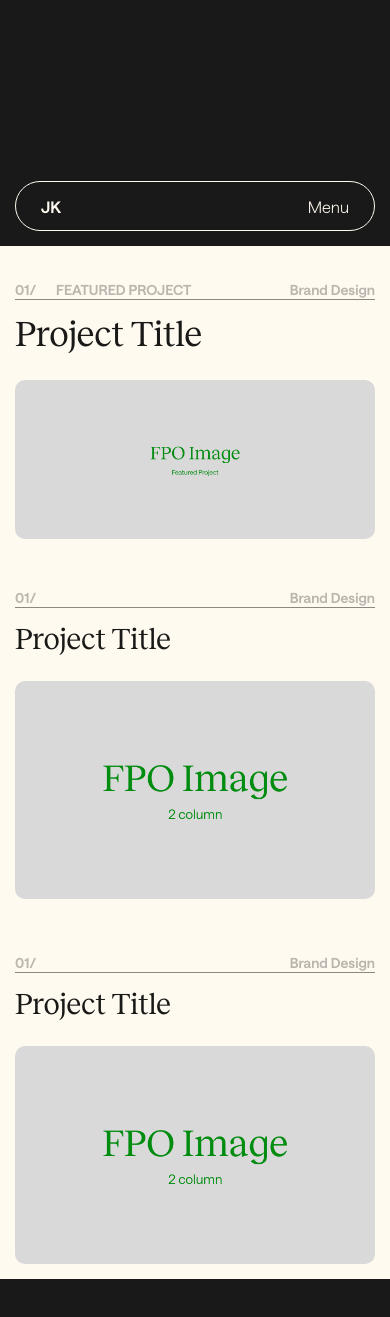
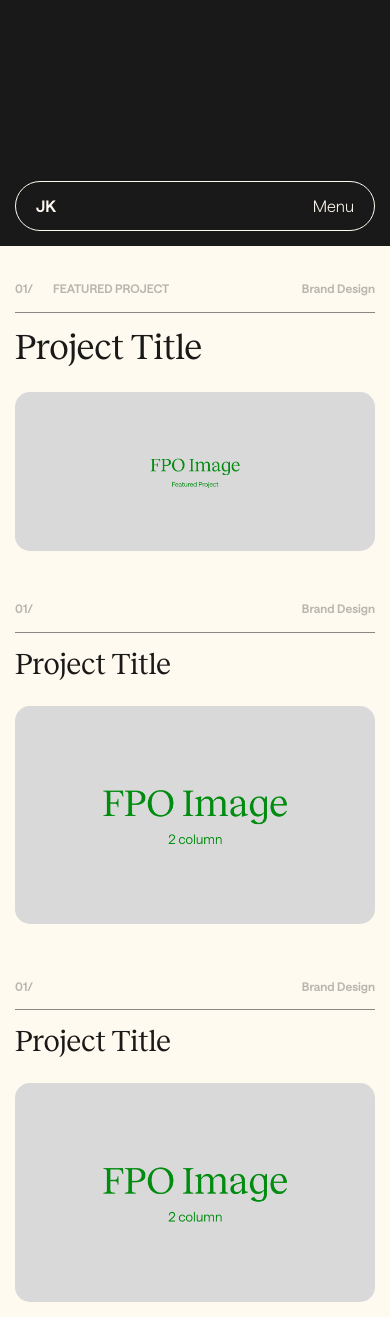
Before and after one commit to jaredkitade/2024-portfolio, a PHP site: page / in a window 390 px wide. Shown: the part 598-1915 px from the top of the page. Before the commit the page ends 1877 px from the top, so only its background shows below. Run offline with PHP 8.4, Linux system fonts and the light colour scheme.

Commit message:
nav fixes
correct nav opening motion

home page load background fix

simplify media query/root

```diff
--- a/assets/scripts/nav-bar.js
+++ b/assets/scripts/nav-bar.js
@@ -21,17 +21,17 @@
         var height = $('.home-page-hero').height();
         if(scroll > offset + height - 75){
             $('.nav').removeClass('negative');
+            $('body').removeClass('home-page-load-bg');
         } else {
         	$('.nav').addClass('negative');
+        	$('body').addClass('home-page-load-bg');
         }
 
     });
 
     $(window).scroll(function() {
         var scroll = $(window).scrollTop();
-        var offset = $('.home-page-hero').offset().top;
-        var height = $('.home-page-hero').height();
-        if(scroll > 50){
+        if(scroll > 50) {
             $('.mobile-nav').removeClass('negative');
         } else {
         	$('.mobile-nav').addClass('negative');
--- a/index.html
+++ b/index.html
@@ -6,16 +6,7 @@
 	<link rel="stylesheet" type="text/css" href="style.css">
 	<meta name="viewport" content="width=device-width, initial-scale=1, maximum-scale=1" />
 </head>
-<body>
-	<!-- <div class="gradient-background-warm background-test"></div> -->
-	<!-- <div class="nav-container">
-		<div class="nav negative">
-			<a class="nav-item link text-link home" href="index.html"></a>
-			<a class="nav-item link text-link work"></a>
-			<a class="nav-item link text-link about"></a>
-			<a class="nav-item link text-link menu"></a>
-		</div>
-	</div> -->
+<body class="home-page-load-bg">
 	<div class="nav-container">
 		<div class="nav negative">
 			<a class="nav-item"></a>
--- a/project-page-template.html
+++ b/project-page-template.html
@@ -128,6 +128,8 @@
 		</div>
 	</div>
 
+	<div class="footer-container"></div>
+
 	<div class="cursor-default"></div>
 </body>
 	<script src="assets/scripts/script.js"></script>
--- a/style.css
+++ b/style.css
@@ -18,36 +18,16 @@
 		--subhead-font: "Saans-SemiBold";
 
 	/*-------------------------------- TYPE SIZES - DESKTOP */
-	--body-desktop-small: 14px;
-	--body-desktop-regular: 20px;
-	--body-desktop-large: 24px;
-	--body-desktop-intro: 30px;
-	--h1-desktop-font-size: 85px;
-	--h2-desktop-font-size: 70px;
-	--h3-desktop-font-size: 36px;
-	--h4-desktop-font-size: 30px;
-	--h5-desktop-font-size: 24px;
-	--h6-desktop-font-size: 20px;
-
-/*-------------------------------- TYPE SIZES - TABLET */
-	--h1-tablet-font-size: 60px;
-	--h2-tablet-font-size: 48px;
-	--h3-tablet-font-size: 36px;
-	--h4-tablet-font-size: 24px;
-	--h5-tablet-font-size: 20px;
-	--h6-tablet-font-size: 18px;
-
-/*-------------------------------- TYPE SIZES - MOBILE */
-	--body-mobile-small: 12px;
-	--body-mobile-regular: 16px;
-	--body-mobile-large: 20px;
-	--body-mobile-intro: 24px;
-	--h1-mobile-font-size: 50px;
-	--h2-mobile-font-size: 36px;
-	--h3-mobile-font-size: 30px;
-	--h4-mobile-font-size: 24px;
-	--h5-mobile-font-size: 20px;
-	--h6-mobile-font-size: 16px;
+		--body-small: 1.4rem;
+		--body-regular: 2.0rem;
+		--body-large: 2.4rem;
+		--body-intro: 3.0rem;
+		--h1-font-size: 8.5rem;
+		--h2-font-size: 7.0rem;
+		--h3-font-size: 3.6rem;
+		--h4-font-size: 3.0rem;
+		--h5-font-size: 2.4rem;
+		--h6-font-size: 2.0rem;
 	}
 
 /*-------------------------------- FONTS --------------------------------*/
@@ -101,23 +81,26 @@
 		background-color: var(--brand-color-01);
 	}
 
-	:-webkit-scrollbar {
-    	display: none;
+	::-webkit-scrollbar {
+    	display: none !important;
 	}
 
 	html {
-		scroll-behavior: smooth;
+		scroll-behavior: smooth !important;
 		-webkit-tap-highlight-color: rgba(0, 0, 0, 0) !important;
+		font-size: 62.5%;
 	}
 
 	body {
 		background: var(--neutral);
 		font-family: var(--body-font);
-		font-size: var(--body-desktop-regular);
+		font-size: var(--body-regular);
 		color: var(--black);
 		cursor: none;
 		margin: 0;
 		transition: .5s;
+		-ms-overflow-style: none !important;
+		scrollbar-width: none !important;
 	}
 
 	a {
@@ -138,10 +121,10 @@
 	}
 
 	img {
-		border-radius: 10px;
+		border-radius: 15px;
 	}
 
-	.text-link:after {
+	.text-link::after {
 		position: absolute;
 		left: 0;
 		top: -100%;
@@ -149,7 +132,7 @@
 		padding: inherit;
 	}
 
-	.text-link:before {
+	.text-link::before {
 		position: relative;
 		transition: .5s;
 	}
@@ -307,11 +290,10 @@
 	.mobile-nav-container {
 		bottom: 15px;
 		height: 50px;
-/*		align-items: flex-end;*/
 		display: none;
 	}
 
-	.mobile-nav-container > .nav {
+	.mobile-nav-container > .mobile-nav {
 		align-items: flex-end;
 		padding: 15px 20px;
 	}
@@ -347,47 +327,45 @@
 
 	.work, .about {
 		opacity: 1;
-/*		transition: .25s;*/
 	}
 
 	.menu {
-/*		transition: .25s;*/
 		overflow: hidden;
 	}
 
-	.home:before {
+	.home::before {
 		content: "JK";
 	}
 
-	.home:after {
+	.home::after {
 		content: "JK";
 	}
 
-	.work:before {
+	.work::before {
 		content: "Work";
 	}
 
-	.work:after {
+	.work::after {
 		content: "Work";
 	}
 
-	.about:before {
+	.about::before {
 		content: "About";
 	}
 
-	.about:after {
+	.about::after {
 		content: "About";
 	}
 
-	.menu:before {
+	.menu::before {
 		content: "Menu";
 	}
 
-	.menu:after {
+	.menu::after {
 		content: "Menu";
 	}
 
-	.close-menu:after, .close-menu:before {
+	.close-menu::after, .close-menu::before {
 		content: "Close";
 	}
 
@@ -442,15 +431,19 @@
 		display: flex;
 		flex-flow: column nowrap;
 		gap: 20px;
-/*		margin-top: 75px;*/
 		transition: .5s;
 		opacity: 1;
 	}
 
 	.page-container {
-		margin-top: 75px;
+		margin-top: 100px !important;
 		transition: .5s;
 		opacity: 1;
+	}
+
+	.home-page-container, .page-container {
+		margin: 0 auto;
+		background-color: var(--neutral);
 	}
 
 	.page-container, .featured-project-container {
@@ -463,6 +456,10 @@
 		padding: 25px;
 	}
 
+	.home-page-load-bg {
+		background-color: var(--black) !important;
+	}
+
 	.home-page-hero {
 		display: flex;
 		flex-flow: column nowrap;
@@ -513,7 +509,7 @@
 	}
 
 	.project-heading p {
-		font-size: var(--body-desktop-small);
+		font-size: var(--body-small);
 		color: var(--black-30);
 	}
 
@@ -523,7 +519,10 @@
 		flex-grow: 1;
 		text-transform: uppercase;
 		gap: 20px;
-/*		justify-content: space-between;*/
+	}
+
+	.project-label > p {
+		margin-bottom: 15px;
 	}
 
 	.project-categories {
@@ -533,19 +532,10 @@
 		justify-content: flex-end;
 		align-content: space-between;
 		gap: 20px;
-/*		justify-content: space-between;*/
 	}
 
 	.project-categories p, .project-label p {
 		display: inline-block;
-	}
-
-	.featured-project-image {
-/*		height: 650px;*/
-	}
-
-	.secondary-project-image {
-/*		height: 400px;*/
 	}
 
 	.featured-project-image img, .secondary-project-image img {
@@ -1008,32 +988,14 @@
 
 	@media (max-width: 820px) {
 
-		body {
-/*			font-size: var(--body-tablet-regular);*/
-		}
-
-		h1 {
-			font-size: var(--h1-tablet-font-size);
-		}
-
-		h2 {
-			font-size: var(--h2-tablet-font-size);
-		}
-
-		h3 {
-			font-size: var(--h3-tablet-font-size);
-		}
-
-		h4 {
-			font-size: var(--h4-tablet-font-size);
-		}
-
-		h5 {
-			font-size: var(--h5-tablet-font-size);
-		}
-
-		h6 {
-/*			font-size: var(--h6-tablet-font-size);*/
+		/*-------------------------------- ROOT - TABLET */
+			:root {
+				--h1-font-size: 6.0rem;
+				--h2-font-size: 4.8rem;
+				--h3-font-size: 3.6rem;
+				--h4-font-size: 2.4rem;
+				--h5-font-size: 2.0rem;
+				--h6-font-size: 1.8rem;
 			}
 
 		/*-------------------------------- PROJECT PAGE - TABLET */
@@ -1084,34 +1042,21 @@
 
 	}
 
-	@media (max-width: 450px) {
+	@media (max-width: 450px) { /* ---------------- MOBILE MEDIA QUERY */
 
-		body {
-			font-size: var(--body-mobile-regular);
-		}
+		/*-------------------------------- ROOT - MOBILE */
 
-		h1 {
-			font-size: var(--h1-mobile-font-size);
-		}
-
-		h2 {
-			font-size: var(--h2-mobile-font-size);
-		}
-
-		h3 {
-			font-size: var(--h3-mobile-font-size);
-		}
-
-		h4 {
-			font-size: var(--h4-mobile-font-size);
-		}
-
-		h5 {
-			font-size: var(--h5-mobile-font-size);
-		}
-
-		h6 {
-			font-size: var(--h6-mobile-font-size);
+			:root {
+				--body-small: 1.2rem;
+				--body-regular: 1.6rem;
+				--body-large: 2.0rem;
+				--body-intro: 2.4rem;
+				--h1-font-size: 5.0rem;
+				--h2-font-size: 3.6rem;
+				--h3-font-size: 3.0rem;
+				--h4-font-size: 2.4rem;
+				--h5-font-size: 2.0rem;
+				--h6-font-size: 1.6rem;
 			}
 
 			.cursor-default {
@@ -1149,14 +1092,11 @@
 				display: none;
 			}
 
-		.nav-item {
-/*			align-self: flex-end;*/
-		}
 
 		/*-------------------------------- HOME PAGE - MOBILE */
 
 			.page-container, .home-page-container {
-			margin-top: 0;
+				margin-top: 0 !important;
 			}
 
 			.page-container > div {
```
Also changed, not shown: other parts of style.css (+58 -45 lines), assets/images/fpo/FPO_Image_2_column.png, assets/images/fpo/FPO_Image_Featured_Project.png, assets/images/fpo/FPO_Image_Hero.png. Lines whose indentation alone changed are shown as unchanged.
